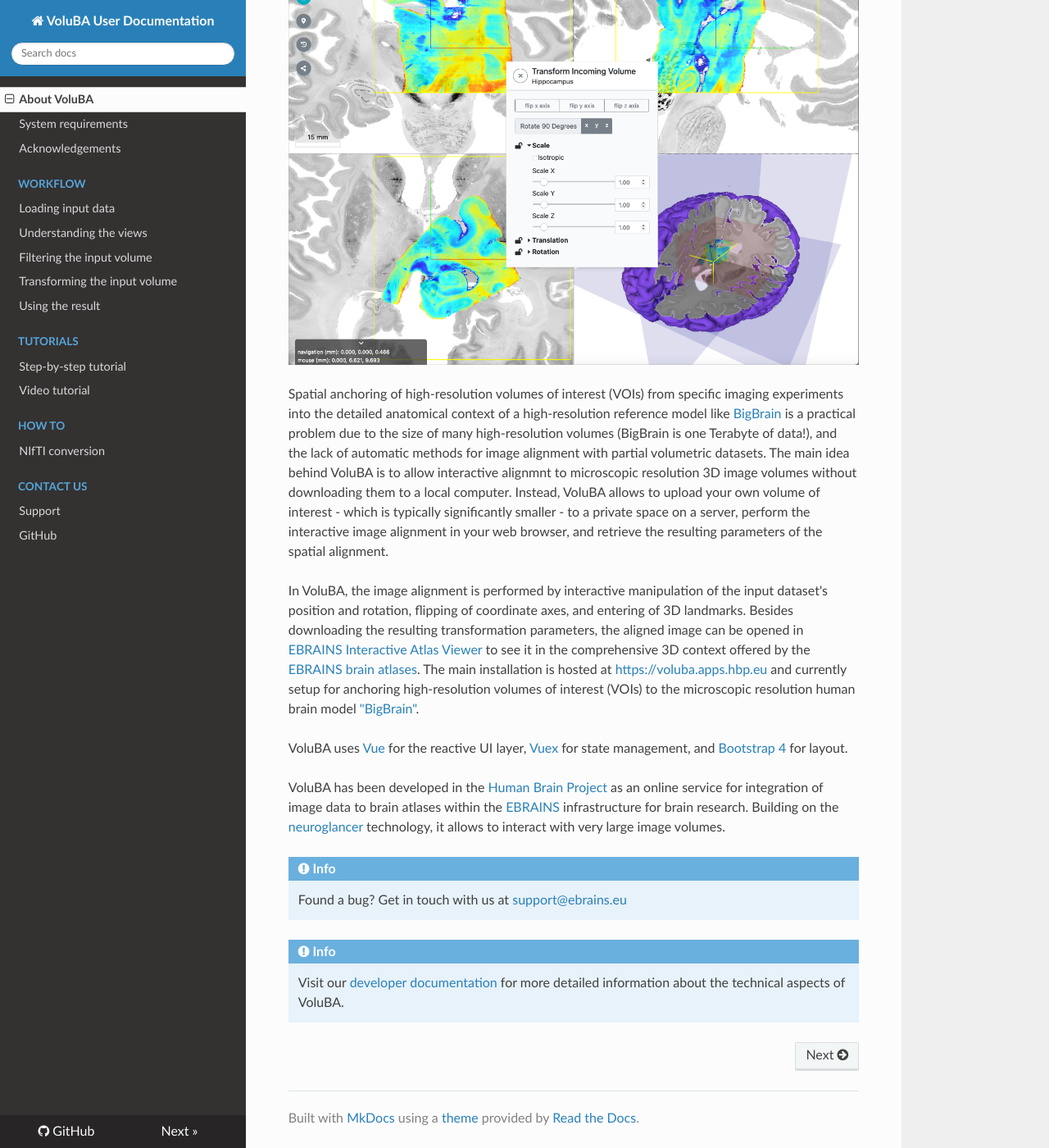
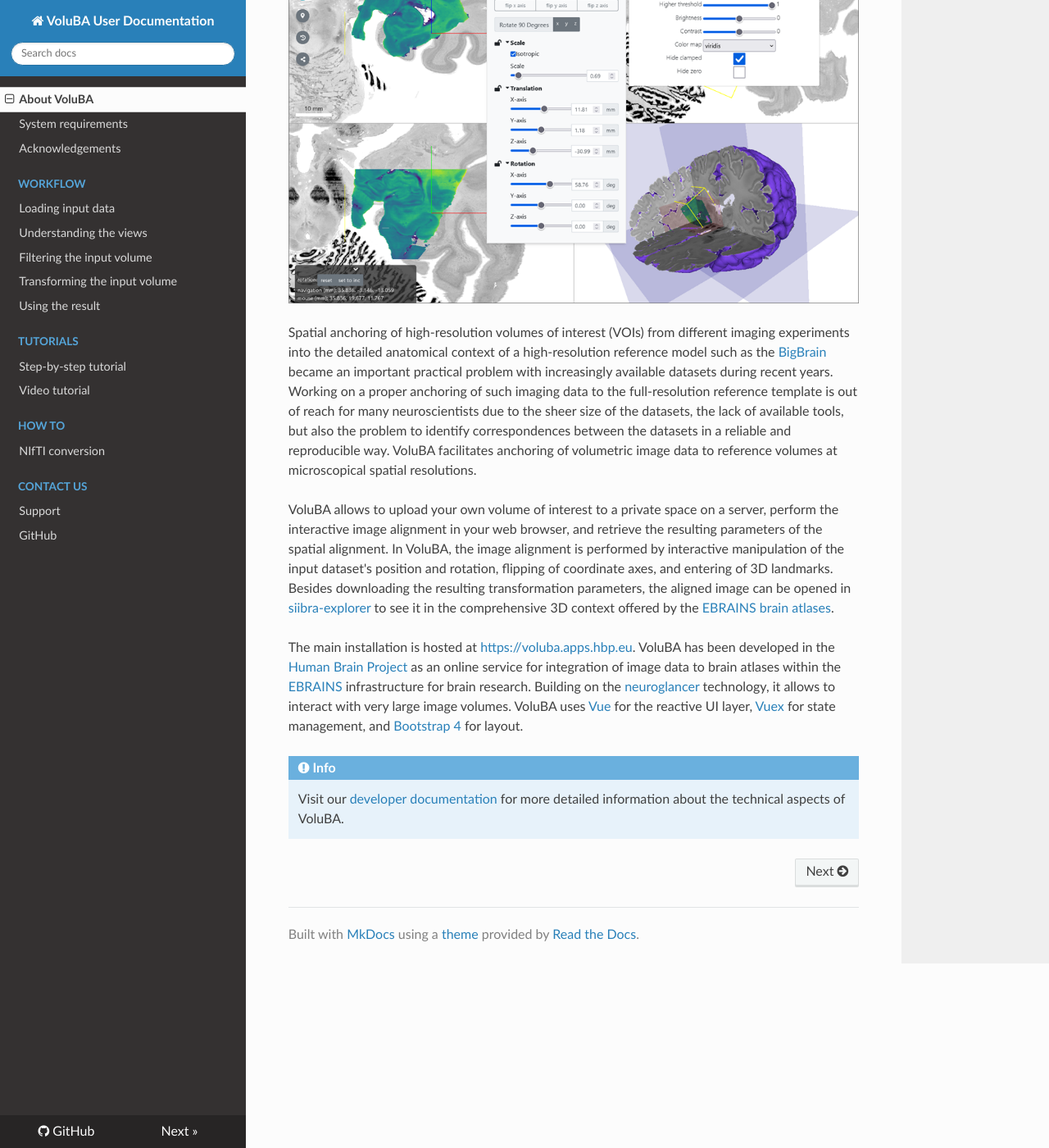
Before and after one commit to FZJ-INM1-BDA/voluba, an MkDocs documentation site: the page built from user_docs/index.md, in a window 1280 px wide and 1400 px high, scrolled down 326 px. Shown: the whole window at 82% size. Built offline with MkDocs 1.6.1, drawn with Linux system fonts in a browser that asks for light colours; nearby versions of some CDN libraries.

Commit message:
Rewrote introduction

```diff
--- a/user_docs/index.md
+++ b/user_docs/index.md
@@ -3,23 +3,15 @@
 "VoluBA" is an acronym for **Volu**metric **B**rain **A**nchoring.
 It is a browser based tool for interactive alignment of volumes of interest from brain imaging experiments with a high-resolution 3D reference brain model.
 
-![screenshot](images/teaser.png)
+![image](images/teaser.png)
 
-Spatial anchoring of high-resolution volumes of interest (VOIs) from specific imaging experiments into the detailed anatomical context of a high-resolution reference model like [BigBrain](https://search.kg.ebrains.eu/instances/Dataset/d07f9305-1e75-4548-a348-b155fb323d31) is a practical problem due to the size of many high-resolution volumes (BigBrain is one Terabyte of data!), and the lack of automatic methods for image alignment with partial volumetric datasets.
-The main idea behind VoluBA is to allow interactive alignmnt to microscopic resolution 3D image volumes without downloading them to a local computer.
-Instead, VoluBA allows to upload your own volume of interest - which is typically significantly smaller - to a private space on a server, perform the interactive image alignment in your web browser, and retrieve the resulting parameters of the spatial alignment.
+Spatial anchoring of high-resolution volumes of interest (VOIs) from different imaging experiments into the detailed anatomical context of a high-resolution reference model such as the [BigBrain](https://search.kg.ebrains.eu/instances/Dataset/d07f9305-1e75-4548-a348-b155fb323d31) became an important practical problem with increasingly available datasets during recent years. Working on a proper anchoring of such imaging data to the full-resolution reference template is out of reach for many neuroscientists due to the sheer size of the datasets, the lack of available tools, but also the problem to identify correspondences between the datasets in a reliable and reproducible way. VoluBA facilitates anchoring of volumetric image data to reference volumes at microscopical spatial resolutions.
 
-In VoluBA, the image alignment is performed by interactive manipulation of the input dataset's position and rotation, flipping of coordinate axes, and entering of 3D landmarks.
-Besides downloading the resulting transformation parameters, the aligned image can be opened in [EBRAINS Interactive Atlas Viewer](https://atlases.ebrains.eu/viewer) to see it in the comprehensive 3D context offered by the [EBRAINS brain atlases](https//ebrains.eu/services/atlases).
-The main installation is hosted at <https://voluba.apps.hbp.eu> and currently setup for anchoring high-resolution volumes of interest (VOIs) to the microscopic resolution human brain model ["BigBrain"](https://search.kg.ebrains.eu/instances/Dataset/d07f9305-1e75-4548-a348-b155fb323d31).
+VoluBA allows to upload your own volume of interest to a private space on a server, perform the interactive image alignment in your web browser, and retrieve the resulting parameters of the spatial alignment. In VoluBA, the image alignment is performed by interactive manipulation of the input dataset's position and rotation, flipping of coordinate axes, and entering of 3D landmarks.
+Besides downloading the resulting transformation parameters, the aligned image can be opened in [siibra-explorer](https://atlases.ebrains.eu/viewer) to see it in the comprehensive 3D context offered by the [EBRAINS brain atlases](https://ebrains.eu/services/atlases).
 
-VoluBA uses [Vue](https://vuejs.org) for the reactive UI layer, [Vuex](https://vuex.vuejs.org/) for state management, and [Bootstrap 4](https://getbootstrap.com/docs/4.0) for layout.
-
-VoluBA has been developed in the [Human Brain Project](https://humanbrainproject.eu) as an online service for integration of image data to brain atlases within the [EBRAINS](https://ebrains.eu) infrastructure for brain research.
-Building on the [neuroglancer](https://github.com/google/neuroglancer) technology, it allows to interact with very large image volumes.
-
-!!! Info
-	Found a bug? Get in touch with us at <support@ebrains.eu>
+The main installation is hosted at <https://voluba.apps.hbp.eu>. VoluBA has been developed in the [Human Brain Project](https://humanbrainproject.eu) as an online service for integration of image data to brain atlases within the [EBRAINS](https://ebrains.eu) infrastructure for brain research.
+Building on the [neuroglancer](https://github.com/google/neuroglancer) technology, it allows to interact with very large image volumes. VoluBA uses [Vue](https://vuejs.org) for the reactive UI layer, [Vuex](https://vuex.vuejs.org/) for state management, and [Bootstrap 4](https://getbootstrap.com/docs/4.0) for layout.
 
 !!! Info
 	Visit our [developer documentation](https://voluba-user-doc.apps-dev.hbp.eu/) for more detailed information about the technical aspects of VoluBA.
```
Also changed, not shown: user_docs/images/teaser.png.
